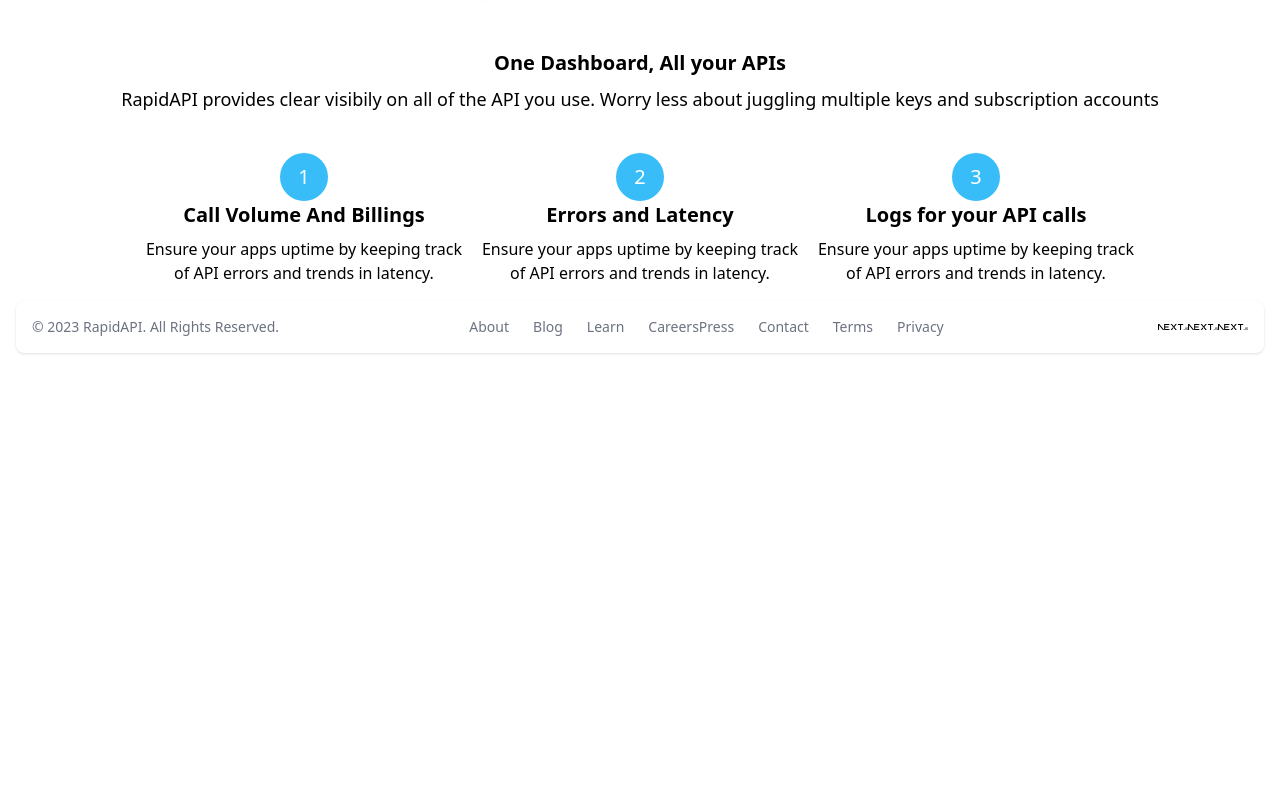
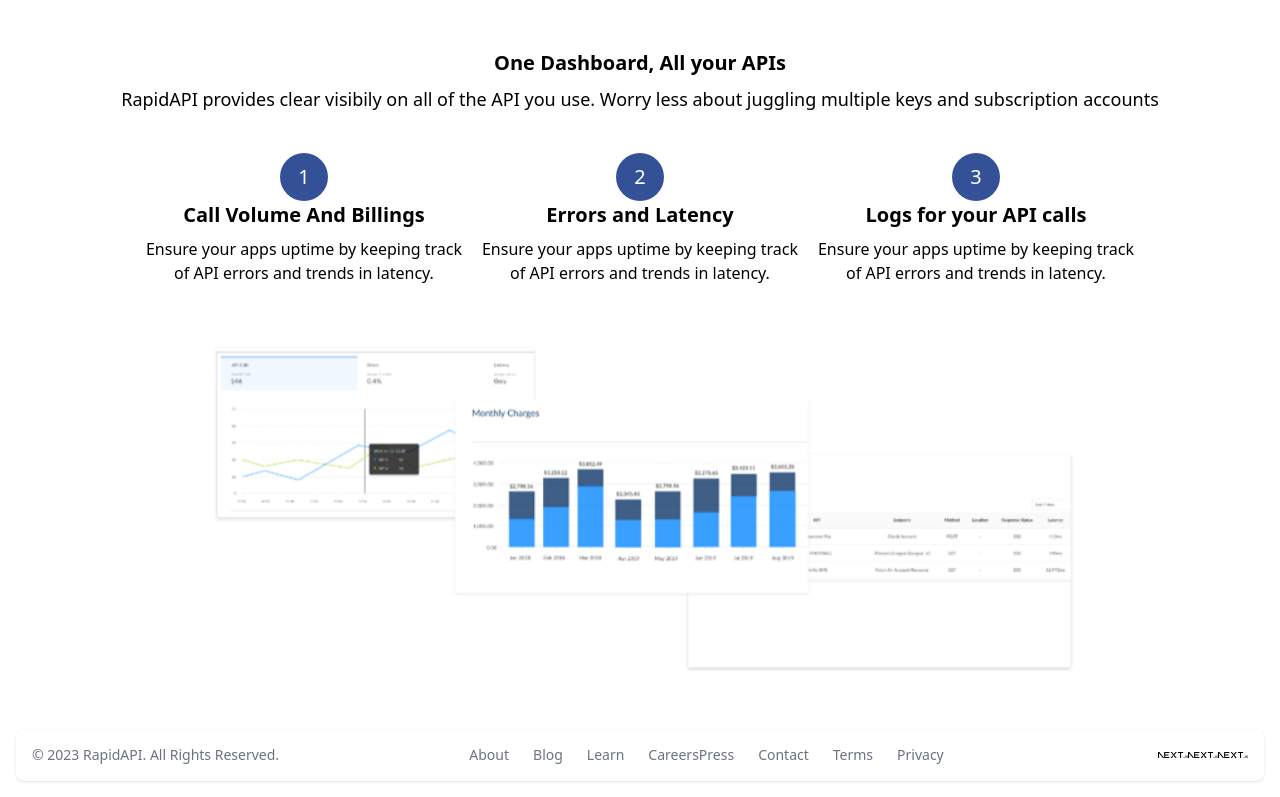
Before and after one commit to MuhammadRaheelFayyaz/elevate_api, a Next.js app: page /pricing in a window 1280 px wide. Shown: the part 1635-2432 px from the top of the page. Before the commit the page ends 2004 px from the top, so only its background shows below. Built offline with nearby package versions, Linux system fonts and the light colour scheme.

Commit message:
pricing page

```diff
--- a/components/Pricing/DashboardCard.js
+++ b/components/Pricing/DashboardCard.js
@@ -4,7 +4,7 @@
 export default function DashboardCard({number,heading,text}) {
   return (
     <div className="w-1/4 flex flex-col justify-center items-center mx-2">
-        <div class="h-12 w-12 flex items-center justify-center rounded-full bg-sky-400">
+        <div class="h-12 w-12 flex items-center justify-center rounded-full bg-blue-500">
   <p class="text-xl text-white ">{number}</p>
 </div>
     {/* <Image src={image} alt="react logo" width={70} height={70}  className='object-contain	'/> */}
--- a/pages/api-editor/index.js
+++ b/pages/api-editor/index.js
@@ -1,21 +1,25 @@
-import React from 'react'
-import Header from '@/components/Header/Header'
-import dynamic from 'next/dynamic';
+import React from "react";
+import Header from "@/components/Header/Header";
+import dynamic from "next/dynamic";
+import Navbar from "@/components/Navbar/Navbar";
 
 // import TextEditor from '@/components/Editor/EditorText'
 const DynamicTextEditor = dynamic(
-    () => import('@/components/Editor/EditorText'),
-    { ssr: false } // Prevents text editor from being server-side rendered
-  );
+  () => import("@/components/Editor/EditorText"),
+  { ssr: false } // Prevents text editor from being server-side rendered
+);
 export default function index() {
   return (
     <div>
-        <Header/>
-        <div className="flex flex-wrap -mx-4">
+      <Navbar />
+      <div className="flex flex-wrap -mx-4">
+        <div></div>
+        <div></div>
+        <DynamicTextEditor />
+        {/*
       <DynamicTextEditor />
-      <DynamicTextEditor />
-      <DynamicTextEditor />
+      <DynamicTextEditor /> */}
+      </div>
     </div>
-    </div>
-  )
+  );
 }
--- a/pages/pricing/index.js
+++ b/pages/pricing/index.js
@@ -159,7 +159,25 @@
               />
             </div>
           </div>
+
         </>
+        <div className="flex justify-between mx-[15%] my-12">
+            {/* {Array.from({ length: 5 }).map((index) => {
+              return ( */}
+            <div className="w-full">
+              <Image
+                src={"/images/graphs.png"}
+                alt="placeholder logo"
+                quality={100} // Set quality to 100
+                unoptimized={true}
+                width={100}
+                height={100}
+                className="w-full"
+              />
+            </div>
+            {/* );
+            })} */}
+          </div>
         <Footer />
       </div>
     </>
```
